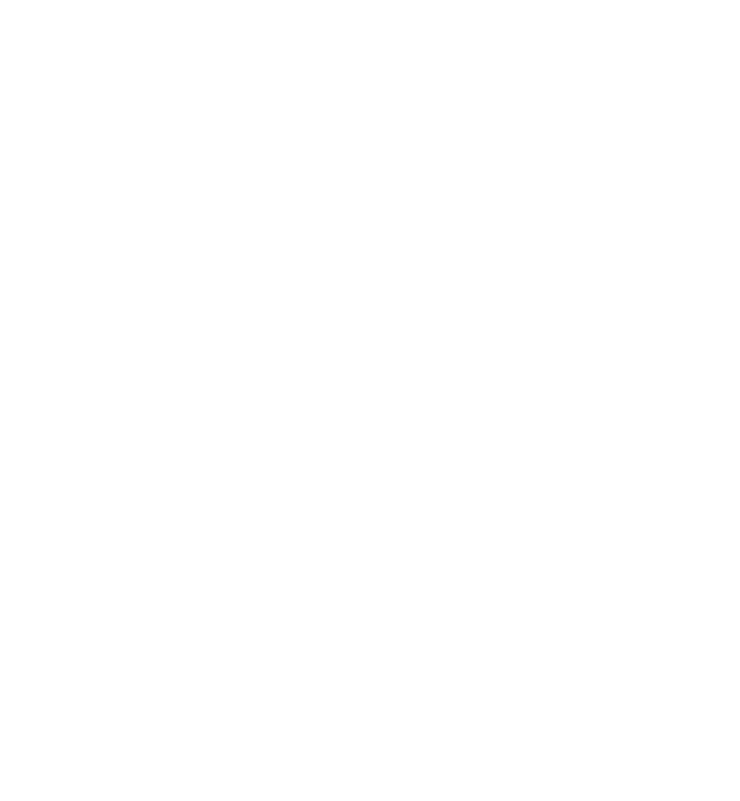
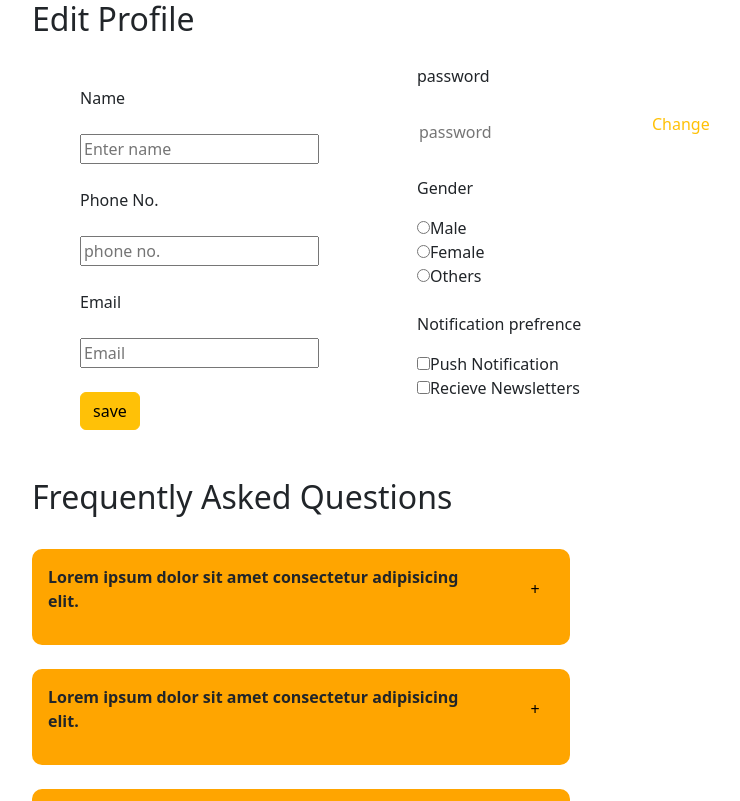
Before and after one commit to nipungupta99/react-ecommerce, a React (Create React App) app: page /profilepage in a window 1280 px wide. Before the commit this address had no page. Shown: the top 801 px of the page, without its empty margins (352-1092 px from the left). Built offline with nearby package versions, Linux system fonts and the light colour scheme.

Commit message:
created profile page

```diff
--- a/src/App.js
+++ b/src/App.js
@@ -1,7 +1,9 @@
 import React from "react";
 import HomePage from "./pages/HomePage";
 import Cart from "./pages/Cart"
+import Profilepage from "./pages/Profilepage"
 import { BrowserRouter, Routes, Route } from "react-router-dom";
+import './styles/styles.scss'
 
 
 function App() {
@@ -11,6 +13,7 @@
         <Routes>
           <Route path="/" element={<HomePage />} />
           <Route path="/cart" element={<Cart />} />
+          <Route path="/profilepage" element={<Profilepage />} />
         </Routes>
       </BrowserRouter>
     </div>
--- /dev/null
+++ b/src/components/Accordion.jsx
@@ -0,0 +1,30 @@
+import React from "react";
+
+
+const Accordion = () => {
+
+    const [showContent, setShowContent] = React.useState(false)
+
+
+  return (
+    <div>
+      <div className="acco d-flex  p-3 ">
+        <div className="   "><p className="fw-bold" >Lorem ipsum dolor sit amet consectetur adipisicing elit.</p></div>
+
+        <button className="button "onClick={() => setShowContent(!showContent)} > {
+            showContent ? <p className="minus p-2">-</p> : <p className="add p-2">+</p>
+        }</button>
+
+      </div>
+      <div className={`${showContent ? 'd-block': 'd-none'}`} >
+
+        Lorem ipsum dolor sit amet consectetur adipisicing elit. Quis iusto
+        tenetur corporis culpa incidunt,<br /> iure autem, a expedita ipsum quae
+        excepturi earum nihil laudantium itaque  blanditiis.<br /> At culpa libero
+        fugit.
+      </div>
+    </div>
+  );
+};
+
+export default Accordion;
--- /dev/null
+++ b/src/pages/Profilepage.jsx
@@ -0,0 +1,63 @@
+import React from "react";
+import Accordion from "../components/Accordion";
+import "../styles/Profilepage.scss";
+
+
+function Profilepage() {
+
+  return (
+    <div>
+       <div className="form   ">
+            <div className="">
+               <h2>Edit Profile</h2>
+               <div className=" m-5">
+               <label>Name</label><br /><br />
+               <input type="text" placeholder="Enter name"/><br /><br />
+               <label>Phone No.</label><br /><br />
+               <input type="phone no." placeholder="phone no."/><br /><br />
+               <label>Email</label><br /><br />
+               <input type="email" placeholder="Email"/><br /><br />
+               <button type="button" class="btn btn-warning">save</button>
+               </div>
+
+
+            </div>
+            <div className="second ">
+            <label>password</label><br />
+            <div className="d-flex">
+            <input className="password" type="password" placeholder="password" />
+            <p class="text-warning">Change</p>
+            </div>
+            <br />
+            <p>Gender</p>
+
+            <div>
+               <input type="radio"  name='foo'/>
+               <label>Male</label><br />
+               <input type="radio" name='foo'/>
+               <label>Female</label><br />
+               <input type="radio" name='foo'/>
+               <label>Others</label><br /> <br />
+               </div>
+            <p>Notification prefrence</p>
+            <div>
+            <input type="checkbox" />
+               <label>Push Notification</label><br />
+               <input type="checkbox"/>
+               <label>Recieve Newsletters</label><br />
+               </div>
+            </div>
+       </div>
+       <div className="bottom_div d-flex flex-column ">
+            <h2>Frequently Asked Questions</h2><br />
+            <Accordion/><br />
+            <Accordion/><br />
+            <Accordion/><br />
+            <Accordion/><br />
+            <Accordion/><br />
+       </div>
+    </div>
+  );
+}
+
+export default Profilepage;
--- /dev/null
+++ b/src/styles/Profilepage.scss
@@ -0,0 +1,41 @@
+.form{
+    display: flex;
+    margin-left: 30%;
+    gap: 50px;
+}
+
+.second{
+
+    display: flex;
+    flex-direction: column;
+    margin-top: 7%;
+    padding-top: 1px ;
+}
+.bottom_div{
+    display: flex;
+    margin-left: 30%;
+}
+
+.acco{
+    display: flex;
+    justify-content: space-between;
+
+    margin-right: 40%;
+    align-items: center;
+    gap: 50px;
+    background-color: orange;
+    border: 0%;
+    border-radius: 10px;
+}
+
+
+
+.password{
+    border: none;
+}
+
+
+.button{
+    border: 0ch;
+    background-color:  orange;
+}
--- a/src/styles/styles.scss
+++ b/src/styles/styles.scss
@@ -0,0 +1,3 @@
+p {
+    margin:0;
+}
```
